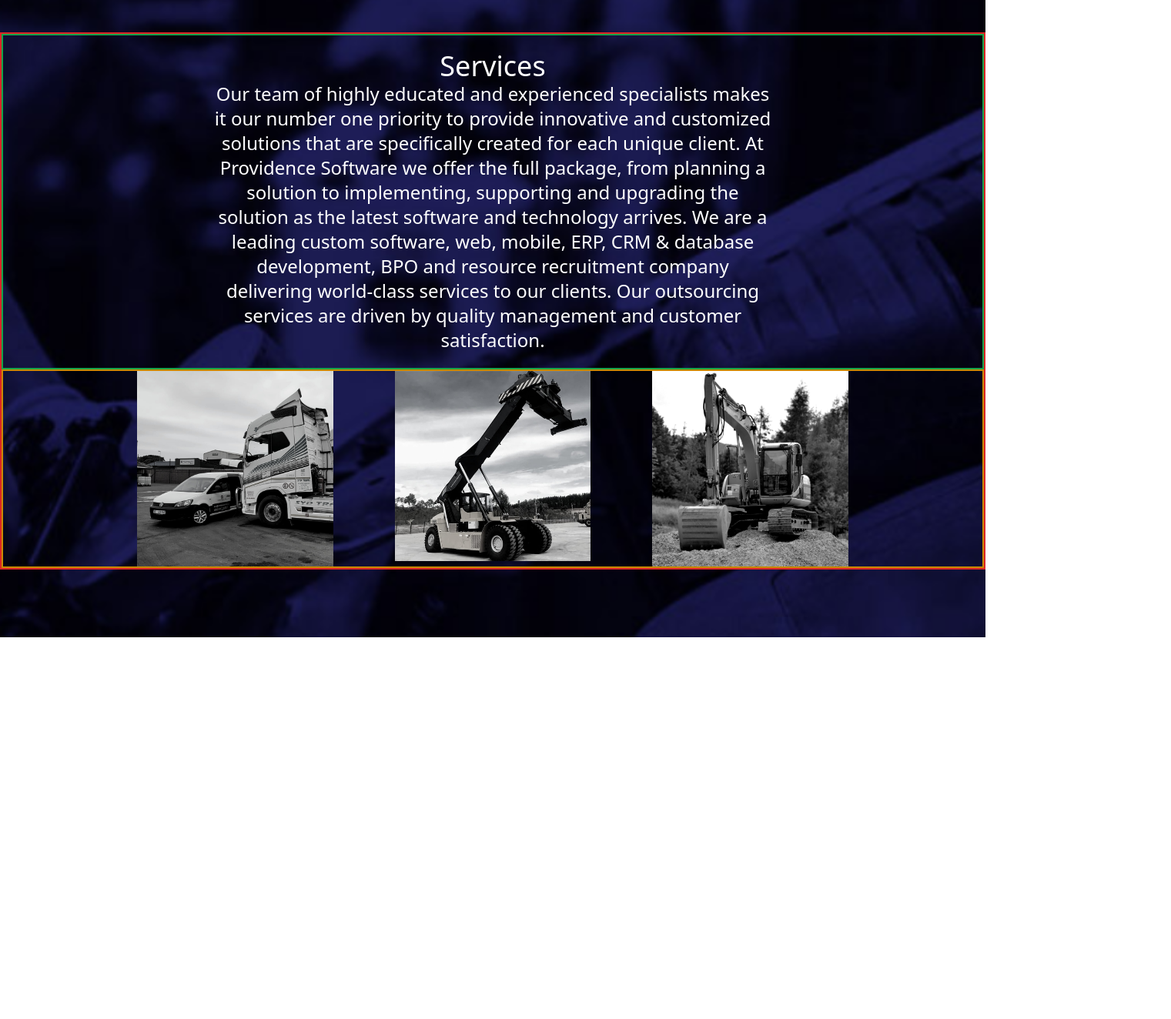
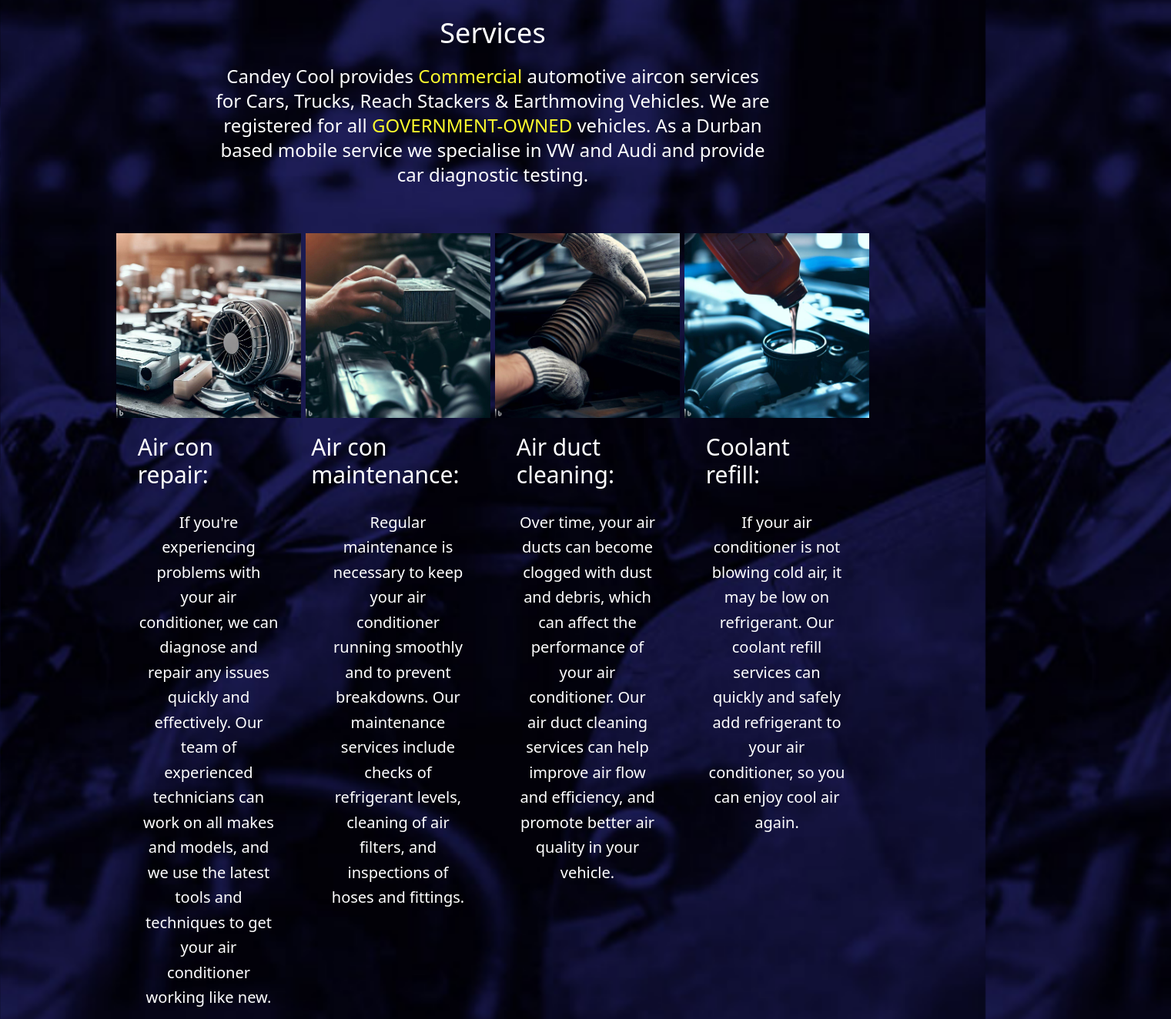
Before and after one commit to Matt19890303/candey_cool, a website: page index.html in a window 1280 px wide. Shown: the part 1907-3231 px from the top of the page at 77% size, 1521 px wide, since content can reach past the window. Before the commit the page ends 2735 px from the top, so only its background shows below. Drawn offline with nearby package versions, Linux system fonts and the light colour scheme.

Commit message:
Finishing up on the layout - just added in the services section, need to add a footer and we should be done.

```diff
--- a/index.html
+++ b/index.html
@@ -132,12 +132,12 @@
             </div>
             <div class="w-full h-[80%]">
               <p class="ml-16 mr-16 text-2xl text-white font-Mulish leading-relaxed text-left p-5">
-                Candey Cool is run by Neil Candey, A Qualified Automotive Diagnostic Technician with over 18 years experience
+                Candey Cool is run by <span class="text-custom_yellow">Neil Candey</span>, a <span class="text-custom_yellow">Qualified Automotive Diagnostic Technician</span> with over 18 years experience
                 in Auto Aircon services, Electrical & Diagnostics.
               </p>
               <p class="ml-16 mr-16 text-2xl text-white font-Mulish leading-relaxed text-left p-5">
                 We take pride in our commitment to quality and customer satisfaction, and we strive to provide our customers
-                with the best possible experience when they shop with us. So whether you're looking to upgrade your vehicle's
+                with the best possible experience with us. So whether you're looking to do maintenance on your vehicle's
                 air conditioning system or need repairs for an existing one, we're here to help.
               </p>
             </div>
@@ -150,7 +150,7 @@
           <div class="grid grid-rows-3 grid-flow-col p-4 gap-4">
             <div class="w-[100%] h-[100%] [perspective:1000px]">
               <div class="rounded-xl shadow-xl transition-all duration-500 [transform-style:preserve-3d] hover:[transform:rotateY(180deg)]">
-                <img class="rounded-xl object-cover" src="images/about_pic.png" />
+                <img class="w-80 h-48 rounded-xl object-cover" src="images/about_pic.png" />
               </div>
             </div>
             <div class="w-[100%] h-[100%] row-span-2  [perspective:1000px]">
@@ -160,32 +160,32 @@
             </div>
             <div class="w-[100%] h-[100%] [perspective:1000px]">
               <div class="rounded-xl shadow-xl transition-all duration-500 [transform-style:preserve-3d] hover:[transform:rotateY(180deg)]">
-                <img class="rounded-xl object-cover" src="images/aircon_button.jpg" />
+                <img class="w-80 h-48 rounded-xl object-cover" src="images/aircon_button.jpg" />
               </div>
             </div>
             <div class="w-[100%] h-[100%] [perspective:1000px]">
               <div class="rounded-xl shadow-xl transition-all duration-500 [transform-style:preserve-3d] hover:[transform:rotateY(180deg)]">
-                <img class="rounded-xl object-cover" src="images/air_compressor.jpg" />
+                <img class="w-80 h-48 rounded-xl object-cover" src="images/air_compressor.jpg" />
               </div>
             </div>
             <div class="w-[100%] h-[100%] [perspective:1000px]">
               <div class="rounded-xl shadow-xl transition-all duration-500 [transform-style:preserve-3d] hover:[transform:rotateY(180deg)]">
-                <img class="rounded-xl object-cover" src="images/black_dash.jpg" />
+                <img class="w-80 h-48 rounded-xl object-cover" src="images/black_dash.jpg" />
               </div>
             </div>
             <div class="w-[100%] h-[100%] [perspective:1000px]">
               <div class="rounded-xl shadow-xl transition-all duration-500 [transform-style:preserve-3d] hover:[transform:rotateY(180deg)]">
-                <img class="rounded-xl object-cover" src="images/normal_dash.jpg" />
+                <img class="w-80 h-48 rounded-xl object-cover" src="images/normal_dash.jpg" />
               </div>
             </div>
             <div class="w-[100%] h-[100%] [perspective:1000px]">
               <div class="rounded-xl shadow-xl transition-all duration-500 [transform-style:preserve-3d] hover:[transform:rotateY(180deg)]">
-                <img class="rounded-xl object-cover" src="images/home_pic.jpg" />
+                <img class="w-80 h-48 rounded-xl object-cover" src="images/home_pic.jpg" />
               </div>
             </div>
             <div class="w-[100%] h-[100%] [perspective:1000px]">
               <div class="rounded-xl shadow-xl transition-all duration-500 [transform-style:preserve-3d] hover:[transform:rotateY(180deg)]">
-                <img class="h-48 rounded-xl object-cover" src="images/open_hood.jpg" />
+                <img class="w-80 h-48 rounded-xl object-cover" src="images/open_hood.jpg" />
               </div>
             </div>
           </div>
@@ -193,56 +193,71 @@
       </section>
 
       <!-- Services -->
-      <section id="services" class="mt-80 border-2 border-red-600">
+      <section id="services" class="mt-80">
 
-        <div class="w-full h-[50%] flex flex-wrap justify-center border-2 border-green-600">
+        <div class="w-full h-[50%] flex flex-wrap justify-center">
+          <!-- Top -->
           <div class="p-5 w-3/5 top-20 flex flex-col items-center text-center rounded-xl z-10">
-            <a id="underline" href="" class="text-white text-4xl">Services</a>
-            <p class="text-white text-2xl">
-              Our team of highly educated and experienced specialists makes it our number one priority
-              to provide innovative and customized solutions that are specifically created for each unique client.
-              At Providence Software we offer the full package, from planning a solution to implementing,
-              supporting and upgrading the solution as the latest software and technology arrives. We are a leading
-              custom software, web, mobile, ERP, CRM & database development, BPO and resource recruitment company
-              delivering world-class services to our clients. Our outsourcing services are driven by quality management
-              and customer satisfaction.
+            <a id="underline" href="" class="text-white text-4xl pb-5">Services</a>
+            <p class="text-white text-2xl pb-5">
+              Candey Cool provides <span class="text-custom_yellow">Commercial</span> automotive aircon services for
+              Cars, Trucks, Reach Stackers & Earthmoving Vehicles.
+              We are registered for all <span class="text-custom_yellow">GOVERNMENT-OWNED</span> vehicles.
+              As a Durban based mobile service we specialise in VW and Audi and provide car diagnostic testing.
+              <!-- To ensure the air conditioning system in your vehicle remains in top working condition,
+              it is recommended to have it serviced regularly by a qualified technician. -->
+            </p>
+            <!-- <p class="text-white text-2xl">
+              In this case Neil Candey.
+            </p> -->
+          </div>
+        </div>
+
+        <!-- Bottom -->
+        <div id="services_info" class="w-[80%] h-[50%] mx-auto flex justify-center p-5">
+          <div id="card" class="w-1/4 flex flex-col items-center hover:scale-95 ease-in-out duration-300">
+            <img class="w-60 h-60" src="images/aircon_parts2.jpeg" alt="">
+            <h1 class="w-3/4 flex justify-center text-3xl text-white pt-5 pb-5">Air con repair:</h1>
+            <p class="w-4/5 text-center text-xl text-white leading-relaxed p-2">
+              If you're experiencing problems with your air conditioner,
+              we can diagnose and repair any issues quickly and effectively.
+              Our team of experienced technicians can work on all makes and
+              models, and we use the latest tools and techniques to get your
+              air conditioner working like new.
+            </p>
+          </div>
+          <div id="card" class="w-1/4 flex flex-col items-center">
+            <img class="w-60 h-60" src="images/repair.jpg" alt="">
+            <h1 class="w-11/12 flex justify-center text-3xl text-white pt-5 pb-5">Air con maintenance:</h1>
+            <p class="w-4/5 text-center text-xl text-white leading-relaxed p-2">
+              Regular maintenance is necessary to keep your air conditioner
+              running smoothly and to prevent breakdowns. Our maintenance
+              services include checks of refrigerant levels, cleaning of air
+              filters, and inspections of hoses and fittings.
+            </p>
+          </div>
+          <div id="card" class="w-1/4 flex flex-col items-center">
+            <img class="w-60 h-60" src="images/air_duct_cleaning.jpeg" alt="">
+            <h1 class="w-3/4 flex justify-center text-3xl text-white pt-5 pb-5">Air duct cleaning:</h1>
+            <p class="w-4/5 text-center text-xl text-white leading-relaxed p-2">
+              Over time, your air ducts can become clogged with dust and
+              debris, which can affect the performance of your air conditioner.
+              Our air duct cleaning services can help improve air flow and
+              efficiency, and promote better air quality in your vehicle.
+            </p>
+          </div>
+          <div id="card" class="w-1/4 flex flex-col items-center">
+            <img class="w-60 h-60" src="images/coolant_refill.jpeg" alt="">
+            <h1 class="w-3/4 flex justify-center text-3xl text-white pt-5 pb-5 ">Coolant refill:</h1>
+            <p class="w-4/5 text-center text-xl text-white leading-relaxed p-2">
+              If your air conditioner is not blowing cold air, it may be
+              low on refrigerant. Our coolant refill services can quickly and
+              safely add refrigerant to your air conditioner, so you can enjoy
+              cool air again.
             </p>
           </div>
         </div>
-
-        <!-- <div class="w-[100%] h-auto flex flex-col items-center justify-end border-2 border-blue-600">
-          <div class="flex w-[50%] flex-col justify-center mb-10">
-            <div class="m-1 w-full flex gap-5">
-              <p class="text-custom_yellow font-semibold text-xl">1.</p>
-              <p class="text-lg text-left font-medium text-gray-50">Commercial Automotive Aircon Service for: Cars, Trucks, Reach Stackers & Earthmoving Vehicles</p>
-            </div>
-            <div class="m-1 w-full flex gap-5">
-                <p class="text-custom_yellow font-semibold text-xl">2.</p>
-                <p class="text-lg text-left font-medium text-gray-50">Registered for all GOVERNMENT-OWNED vehicles</p>
-            </div>
-            <div class="m-1 w-full flex items-center gap-5">
-              <p class="text-custom_yellow font-semibold text-xl">3.</p>
-              <p class="text-lg text-left font-medium text-gray-50">Specialist in VW and Audi</p>
-            </div>
-            <div class="m-1 w-full flex items-center gap-5">
-              <p class="text-custom_yellow font-semibold text-xl">4.</p>
-              <p class="text-lg text-left font-medium text-gray-50">Car Diagnostic Testing</p>
-            </div>
-            <div class="m-1 w-full flex items-center gap-5">
-              <p class="text-custom_yellow font-semibold text-xl">5.</p>
-              <p class="text-lg text-left font-medium text-gray-50">Durban based Mobile Service</p>
-            </div>
-          </div>
-        </div> -->
-        <div class="w-[100%] h-[50%] flex justify-center gap-20 border-2 border-yellow-600">
-          <img class="w-[20%] h-[30%]" src="images/services_bottom_pic.png" alt="">
-          <img class="w-[20%] h-[30%]" src="images/services_top_pic.jpg" alt="">
-          <img class="w-[20%] h-[30%]" src="images/excavator.jpg" alt="">
-        </div>
       </section>
-
-
-
 
 
         <!--Footer-->
@@ -261,19 +276,3 @@
 	  <script src="app.js" defer></script>
   </body>
 </html>
-
-
-
-
-
-
-<!-- animated shapes -->
-          <!-- https://www.youtube.com/watch?v=Tmkr2kKUEgU&t=324s -->
-          <!-- <div class="relative w-full flex z-0">
-              mix-blend-multiply allows the colours to plend when overlaping
-              <div class="absolute top-0 left-[25%] w-96 h-96 bg-indigo-400 dark:bg-gray-500 rounded-full filter blur-3xl mix-blend-multiply"></div>
-              <div class="absolute top-48 left-[15%] w-72 h-72 bg-indigo-300 dark:bg-gray-500 rounded-full filter blur-3xl mix-blend-multiply"></div>
-
-              <div class="absolute top-40 right-[25%] w-72 h-72 bg-pink-400 dark:bg-gray-400 rounded-full filter blur-3xl mix-blend-multiply"></div>
-              <div class="absolute top-52 right-[2%] w-96 h-96 bg-cyan-700 dark:bg-gray-400 rounded-full filter blur-3xl mix-blend-multiply"></div>
-          </div> -->
--- a/input.css
+++ b/input.css
@@ -101,22 +101,68 @@
 }
 
 
-/* Services header */
+/* Services hover feature */
+/* https://www.youtube.com/watch?v=lnFfsP5EKf8&list=LL&index=2&t=100s */
 
-#underline {
-  position: relative;
-  text-decoration: none;
+@import url('https://fonts.googleapis.com/css?family=Poppins:300,400,500,600,700,800&display=swap');
+
+
+#services_info:hover #card
+{
+    filter: blur(5px);
+    transform: scale(.7);
 }
 
-#underline::before {
-  position: absolute;
-  content: "";
-  /* visibility: hidden;
-  transform: scaleX(0);
-  transition: all .3s ease-in-out 0s; */
+#services_info {
+  position: relative;
 }
 
-/* #underline:hover:before {
-  visibility: visible;
-  transform: scaleX(1);
+#services_info #card
+{
+    transition: 0.5s;
+}
+
+#services_info #card:hover
+{
+    filter: blur(0px);
+    transform: scale(1);
+    background: rgba(255, 255, 255, 0.1);
+}
+
+#services_info #card:before
+{
+    content: '';
+    position: absolute;
+    width: 100%;
+    height: 100%;
+    z-index: 1;
+    transition: 0.5s;
+}
+
+#services_info #card:hover:before
+{
+    transform: scaleY(1.15);
+    box-shadow: 0 5px 15px rgba(0,0,0,.2);
+}
+
+/* #services_info #card:after
+{
+    content: '';
+    position: absolute;
+    top: 0;
+    left: 0;
+    width: 50%;
+    height: 100%;
+    transition: 0.5s;
+    z-index: 1;
 } */
+
+#services_info #card:hover:after
+{
+    transform: scaleY(1.15);
+}
+
+#services_info #card:hover
+{
+    z-index: 1;
+}
```
Also changed, not shown: dist/output.css, images/air_duct_cleaning.jpeg (added), images/aircon_parts.jpeg (added), images/aircon_parts2.jpeg (added), images/coolant.jpg (added), images/coolant_refill.jpeg (added), images/coolant_refill2.jpeg (added), images/repair.jpg (added).
